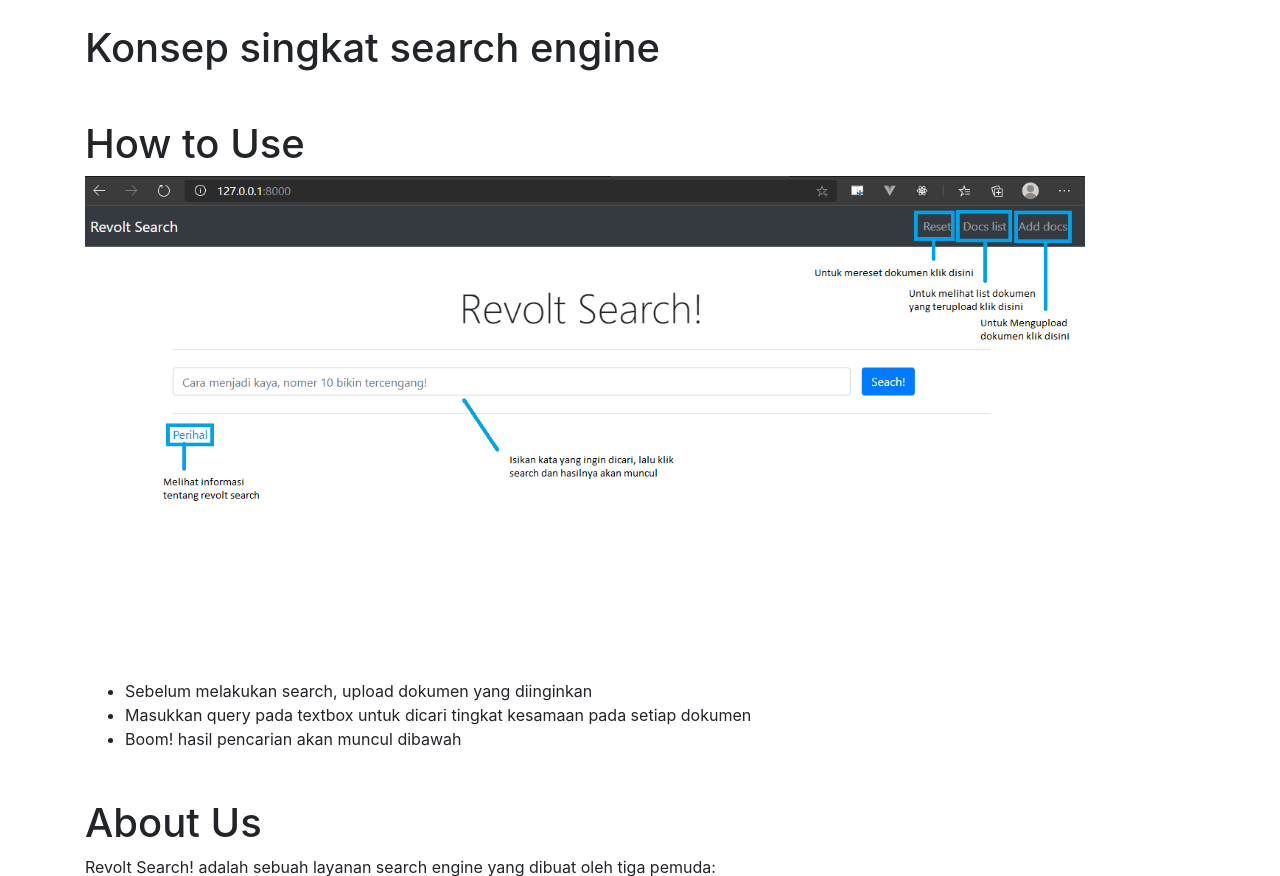
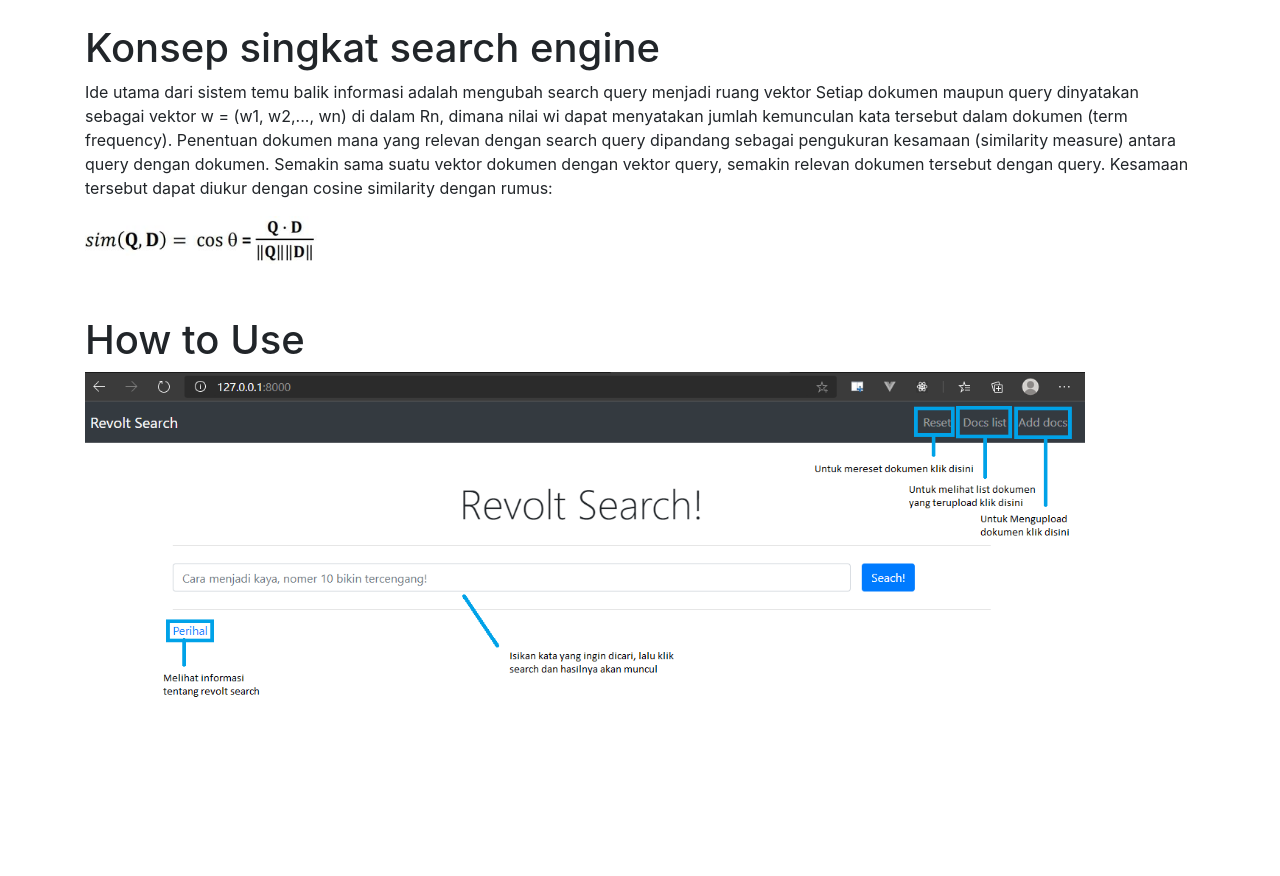
Before and after one commit to hafidabid/Algeo02-19028, a Django app: page /perihal/ in a window 1280 px wide. Shown: the part 56-932 px from the top of the page. Run offline with Django 3.2, Linux system fonts and the light colour scheme; data that the repository does not hold is empty; some libraries are stand-ins or nearby versions.

Commit message:
add more perihal

```diff
--- a/src/tubes2Algeo/templates/perihal.html
+++ b/src/tubes2Algeo/templates/perihal.html
@@ -5,6 +5,15 @@
 <div class="container">
     <div class="mb-5">
         <h1>Konsep singkat search engine</h1>
+        <p>Ide utama dari sistem temu balik informasi adalah mengubah search query menjadi
+            ruang vektor Setiap dokumen maupun query dinyatakan sebagai vektor w = (w1, w2,...,
+            wn) di dalam Rn, dimana nilai wi dapat menyatakan jumlah kemunculan kata tersebut
+            dalam dokumen (term frequency). Penentuan dokumen mana yang relevan dengan
+            search query dipandang sebagai pengukuran kesamaan (similarity measure) antara
+            query dengan dokumen. Semakin sama suatu vektor dokumen dengan vektor query,
+            semakin relevan dokumen tersebut dengan query. Kesamaan tersebut dapat diukur
+            dengan cosine similarity dengan rumus:</p>
+            <img src="{% static 'img\rumus-cosine.png'%}" style="max-width: 1000px;"/>
     </div>
     <div class="mb-5">
         <h1>How to Use</h1>
```
Also changed, not shown: src/tubes2Algeo/static/img/rumus-cosine.png (added).
